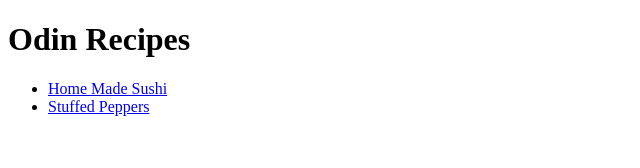
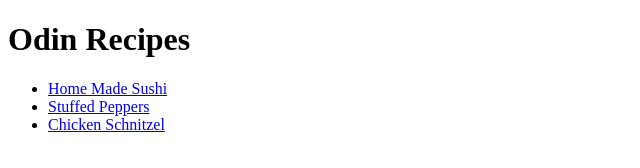
Before and after one commit to aliieroglu/odin-recipes, a plain HTML site: page index.html in a window 1280 px wide. Shown: the whole page, without its empty margins (0-640 px from the left). Drawn offline with Linux system fonts and the light colour scheme.

Commit message:
Add third recipe

```diff
--- a/index.html
+++ b/index.html
@@ -8,7 +8,7 @@
         <ul>
             <li><a href="recipes/sushi.html">Home Made Sushi</a></li>
             <li><a href="recipes/stuffed_peppers.html">Stuffed Peppers</a></li>
-
+            <li><a href="recipes/chicken_schnitzel.html">Chicken Schnitzel</a></li>
         </ul>
 
 
```
